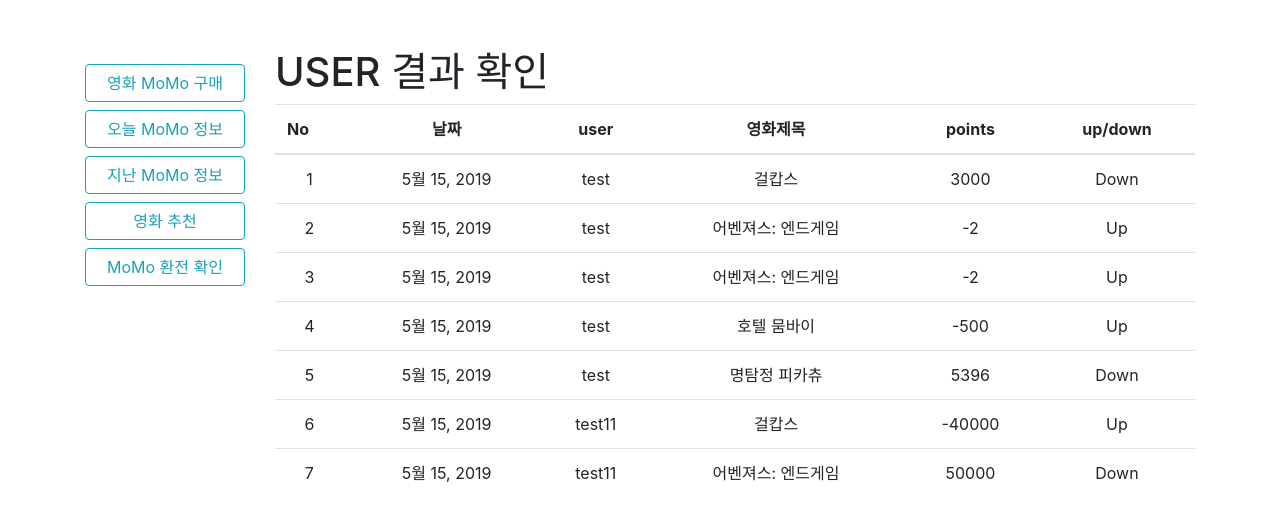
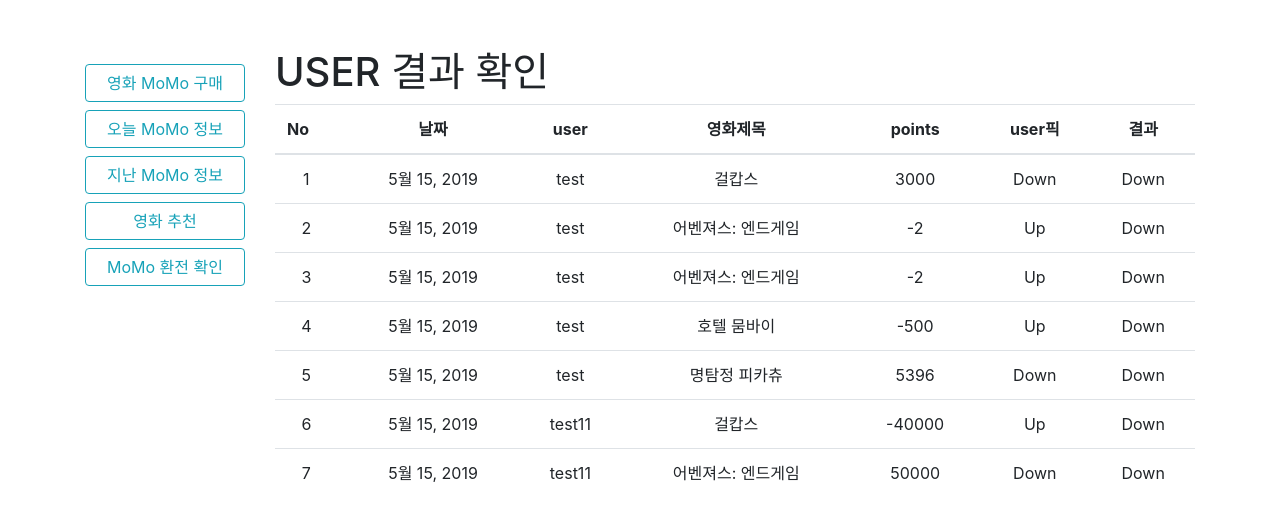
Before and after one commit to DJHyun/collabo, a Django app: page /accounts/calculate/ in a window 1280 px wide. Shown: the part 56-577 px from the top of the page. Run offline with Django 3.2, Linux system fonts and the light colour scheme; a user stored in the database is signed in; data comes from the database, SQL or seed files in the repository; both versions use the stored data as it was after the commit; some libraries are stand-ins or nearby versions.

Commit message:
dj final

```diff
--- a/BOB/accounts/templates/accounts/calculate.html
+++ b/BOB/accounts/templates/accounts/calculate.html
@@ -25,7 +25,8 @@
       <th scope="col" class="text-center">user</th>
       <th scope="col" class="text-center">영화제목</th>
       <th scope="col" class="text-center">points</th>
-      <th scope="col" class="text-center">up/down</th>
+      <th scope="col" class="text-center">user픽</th>
+      <th scope="col" class="text-center">결과</th>
     </tr>
   </thead>
   <tbody>
@@ -48,6 +49,11 @@
         <td class="text-center">Up</td>
         {% endif %}
 
+        {% if match.match.result == 2%}
+        <td class="text-center">Down</td>
+        {% else %}
+        <td class="text-center">Up</td>
+        {% endif %}
     </tr>
 {% endfor %}
 
--- a/BOB/accounts/templates/accounts/money_form.html
+++ b/BOB/accounts/templates/accounts/money_form.html
@@ -97,7 +97,7 @@
       </thead>
       <tbody>
         <tr>
-          <td class="text-center"><input class="text-center" style="border: 0px;" type="text" name="user_id" value="{{user}}" readonly/></td>
+          <td class="text-center"><input class="text-center" style="border: 0px;" type="text" name="user_id" value="{{ user }}" readonly/></td>
           <td class="text-center"><input class="text-center" style="border: 0px;" type="text" name="user_id" value="{{ profile.bank }}" readonly/></td>
           <td class="text-center"><input class="text-center" style="border: 0px;" type="text" name="user_id" value="{{ profile.bank_num }}" readonly/></td>
           <td class="text-center"><input class="text-center" type="number" name="money" min="0"/></td>
--- a/BOB/accounts/views.py
+++ b/BOB/accounts/views.py
@@ -156,7 +156,8 @@ def money(request, flag, user_id):
         form = Money.objects.filter(status='승인 대기중')
     else:
         form = MoneyCreationForm()
-
+        user = get_object_or_404(get_user_model(), pk=user_id)
+        profile = Profile.objects.get(user=user)
 
     context = {
         'form':form,
--- a/BOB/bob/urls.py
+++ b/BOB/bob/urls.py
@@ -15,9 +15,10 @@ Including another URLconf
 """
 from django.contrib import admin
 from django.urls import path,include
-
+from momo import views as momo_views
 urlpatterns = [
     path('admin/', admin.site.urls),
     path('accounts/', include('accounts.urls')),
     path('test/', include('momo.urls')),
+    path('', momo_views.movieList),
 ]
--- a/BOB/momo/urls.py
+++ b/BOB/momo/urls.py
@@ -4,7 +4,7 @@ from . import views
 app_name="movies"
 
 urlpatterns = [
-    path('', views.test),
+    path('', views.movieList),
     path('list/',views.movieList,name="list"),
     path('predict/',views.predict,name="predict"),
     path('getdata/',views.getmoviedatalocal,name="getdata"),
--- a/BOB/momo/views.py
+++ b/BOB/momo/views.py
@@ -203,8 +203,8 @@ def score_delete(request,match_id,score_id):
 #         return Response({"message":"삭제되었습니다!"})
 
 def recommandmovie(request):
-
-    recommand_movie = Match.objects.order_by('-usercnt').first()
+    today = datetime.datetime.today()-datetime.timedelta(days=1)
+    recommand_movie = Match.objects.filter(date=today).order_by('-usercnt').first()
 
     context = {
         'recommandmovie':recommand_movie,
```
Also changed, not shown: BOB/accounts/migrations/0001_initial.py, BOB/db.sqlite3, BOB/momo/migrations/0001_initial.py.
